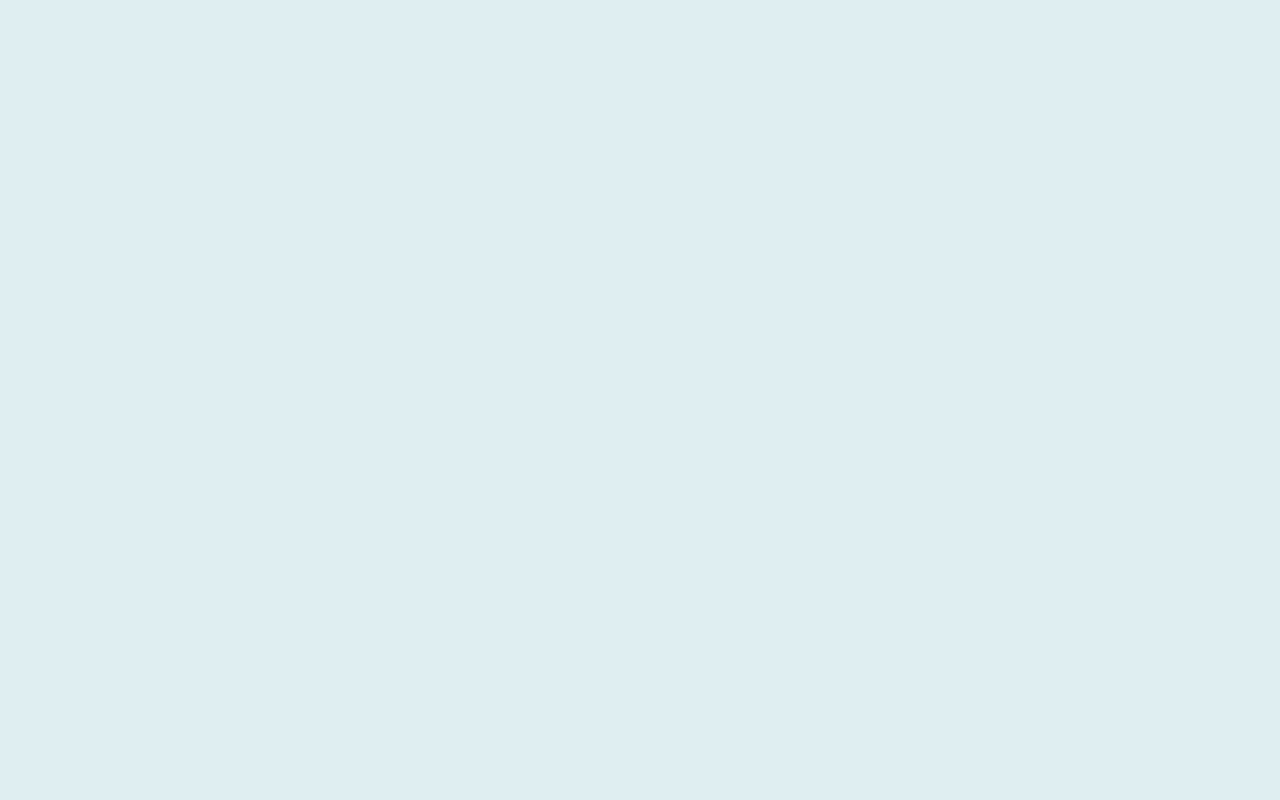
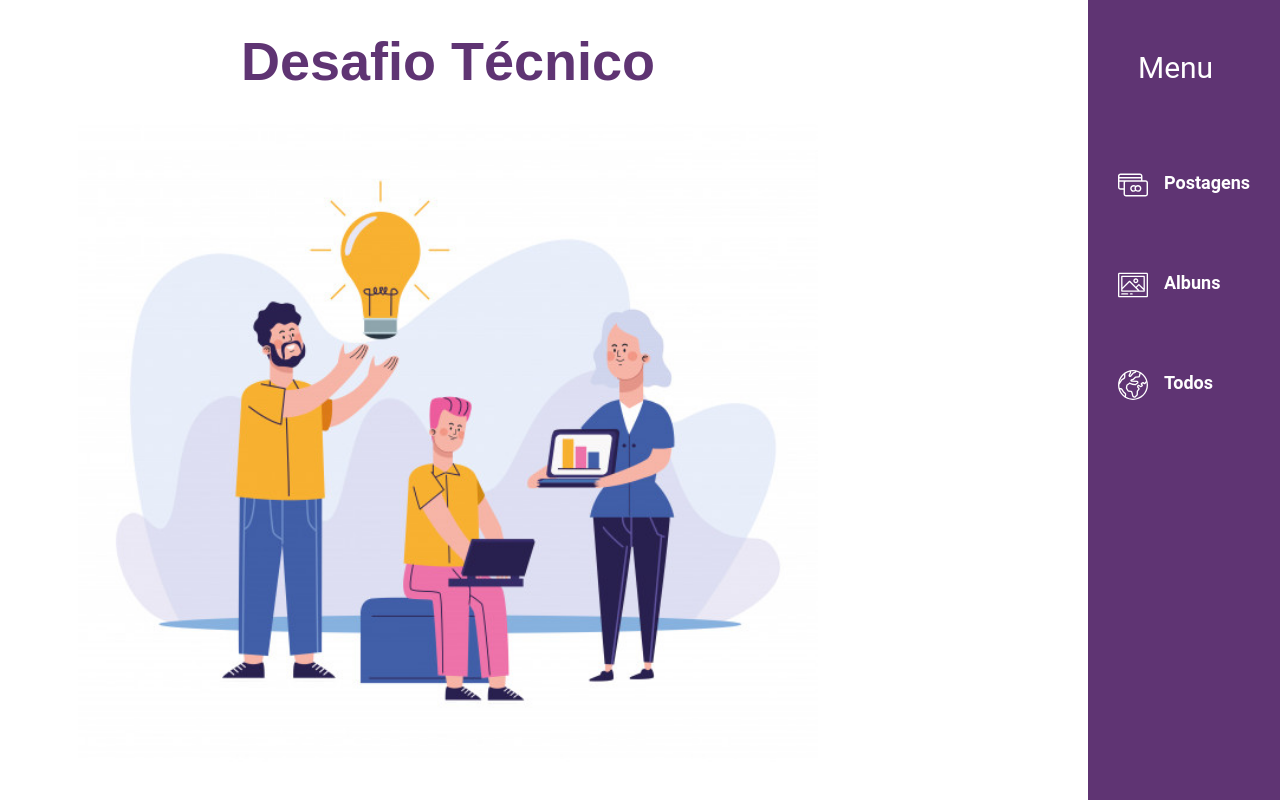
Before and after one commit to ErikaMarcia/Desafio-Tecnico, a plain HTML site: page index.html in a window 1280 px wide. Drawn offline with Linux system fonts and the light colour scheme.

Commit message:
Alteração index e js

```diff
--- a/index.html
+++ b/index.html
@@ -1,19 +1,36 @@
 <!DOCTYPE html>
 <html lang="pt">
+
 <head>
     <meta charset="UTF-8">
     <meta name="viewport" content="width=device-width, initial-scale=1.0">
-    <title>Document</title>
-    <style ></style>
+    <title>Desafio</title>
+    <link rel="stylesheet" href="styles/home.css">
+    <link rel="stylesheet" href="styles/main.css">
 </head>
+
 <body>
-    <style>
-        body{
-            background-color: rgb(222, 238, 240);
-        }
-    </style>
-    <header class="header">
+    <div id="page-home">
+        <div class="content">
+            <main>
+                <h1>Desafio Técnico</h1>
+                <img src="/assets/home.jpg" alt="">
+            </main>
+            <header>
+                <div>
+                    <p>Menu</p>
+                <ul>
+                    <li><a href="/postagens.html"><img src="/assets/card.svg"><strong>Postagens</strong></a></li>
+                    <li><a href="/albuns.html"><img src="/assets/photo.svg"></span><strong>Albuns</strong></a></li>
+                    <li><a href="/todos.html"><img src="/assets/global.svg"></span><strong>Todos</strong></a></li>
 
-    </header>
+                </ul>
+                </div>
+
+            </header>
+
+        </div>
+    </div>
 </body>
+
 </html>
```
Also changed, not shown: script/script.js (deleted), style/estilo.css (deleted).
